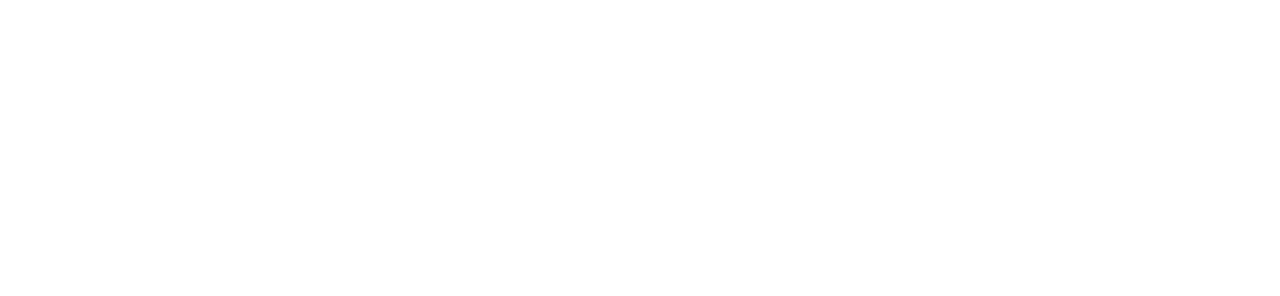
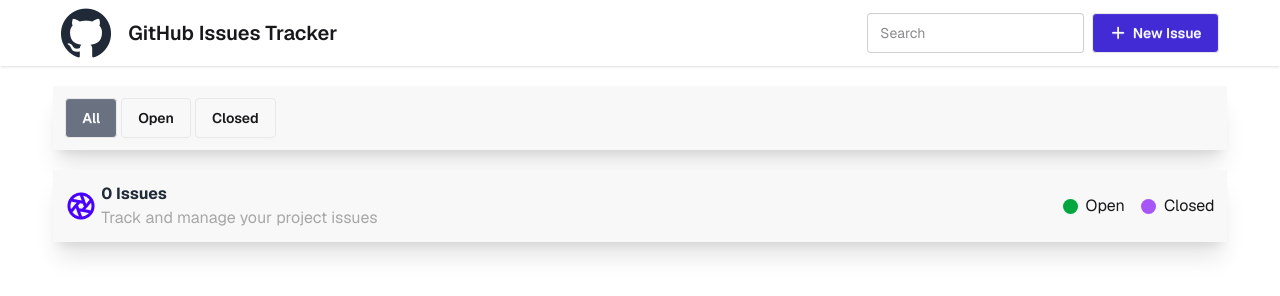
Before and after one commit to marufdev0/A5-Github-Issue-Tracker, a plain HTML site: page home.html in a window 1280 px wide. Drawn offline with nearby package versions, Linux system fonts and the light colour scheme.

Commit message:
toggle btn compelet

```diff
--- /dev/null
+++ b/JS/home.js
@@ -0,0 +1,25 @@
+// btn
+const allBtn = document.querySelectorAll(".btn-all")
+
+document.getElementById("all-btn").onclick = function(){
+    setActive(this)
+    console.log('All tab btn');
+}
+document.getElementById("open-btn").onclick = function(){
+    setActive(this)
+    console.log('All tab btn');
+}
+document.getElementById("close-btn").onclick = function(){
+    setActive(this)
+    console.log('All tab btn');
+}
+
+function setActive(btn){
+    allBtn.forEach((b) => {
+     b.classList.remove('bg-gray-500','text-white')
+     b.classList.add("bg-white")
+    });
+    btn.classList.remove("bg-white")
+    btn.classList.add('bg-gray-500','text-white')
+
+}
--- a/home.html
+++ b/home.html
@@ -19,6 +19,57 @@
        <link rel="stylesheet" href="https://cdnjs.cloudflare.com/ajax/libs/font-awesome/7.0.1/css/all.min.css" integrity="sha512-2SwdPD6INVrV/lHTZbO2nodKhrnDdJK9/kg2XD1r9uGqPo1cUbujc+IYdlYdEErWNu69gVcYgdxlmVmzTWnetw==" crossorigin="anonymous" referrerpolicy="no-referrer" />
 </head>
 <body>
+    <header class="bg-base-100 shadow-sm">
+        <nav class="w-11/12 mx-auto ">
+            <div class="navbar flex justify-between items-center">
+                <div class="flex justify-between items-center">
+                    <div class="w-[50px]"><img src="./assets/github-logo.png" alt=""></div>
+                    <a class="btn btn-ghost text-xl">GitHub Issues Tracker</a>
+                </div>
+                <div class="flex justify-between items-center gap-2">
+                    <div class="flex gap-2">
+                    <input type="text" placeholder="Search" class="input input-bordered md:w-auto" />
+                    </div>
+                    <div>
+                        <button class="btn bg-primary text-gray-50"><i class="fa-solid fa-plus"></i> New Issue</button>
+                    </div>
+                </div>
+            </div>
+        </nav>
+    </header>
 
+    <main class="bg-base-200 w-11/12 shadow-xl mx-auto mt-5">
+        <div class="p-3">
+            <button  class="btn bg-gray-500 text-white btn-all" id="all-btn">All</button>
+            <button  class="btn btn-all" id="open-btn">Open</button>
+            <button  class="btn btn-all" id="close-btn">Closed</button>
+        </div>
+    </main>
+    <section class="bg-base-200 w-11/12 shadow-xl mx-auto mt-5">
+        <div class="flex justify-between items-center p-3">
+            <div class="flex items-center gap-1">
+                <div><img src="./assets/Aperture.png" alt=""></div>
+                <div>
+                    <h2 class="text-[#1F2937] font-bold"><span id="total-count">0</span> Issues</h2>
+                    <p class="text-[#a7a7a7]">Track and manage your project issues</p>
+                </div>
+            </div>
+
+            <div class="flex justify-between items-center gap-4">
+                <div class="flex justify-between items-center gap-2">
+                    <div class="w-[15px] h-[15px] bg-green-600 rounded-full"></div>
+                    <h2>Open</h2>
+                </div>
+                <div class="flex justify-between items-center gap-2">
+                    <div class="w-[15px] h-[15px] bg-[#A855F7] rounded-full"></div>
+                    <h2>Closed</h2>
+                </div>
+            </div>
+        </div>
+    </section>
+
+
+
+    <script src="./JS/home.js"></script>
 </body>
 </html>
```
